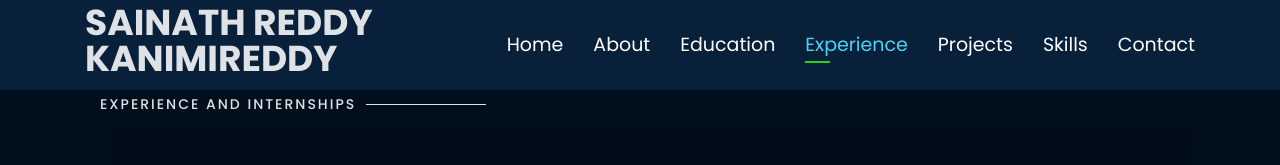
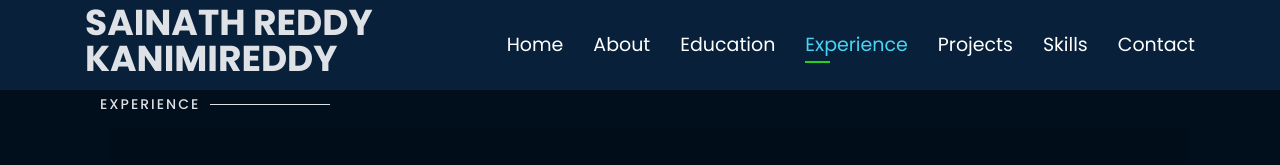
Before and after one commit to kanimi-33/Web_Portfolio, a plain HTML site: page index.html in a window 1280 px wide. Both pictures are taken after a click on the link "Experience". Shown: the top 165 px of the page. Drawn offline with nearby package versions, Linux system fonts and the light colour scheme.

Commit message:
Update index.html

```diff
--- a/index.html
+++ b/index.html
@@ -385,7 +385,7 @@
     <section id="experience" class="services">
         <div class="container">
             <div class="section-title">
-                <h2>Experience and Internships</h2>
+                <h2>Experience</h2>
             </div>
             <div class="row">
                 <div class="col-lg-12" data-aos="fade-up">
```
